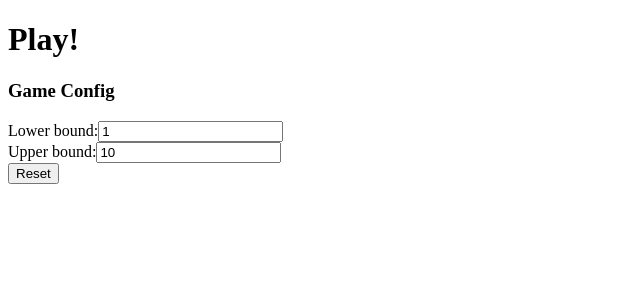
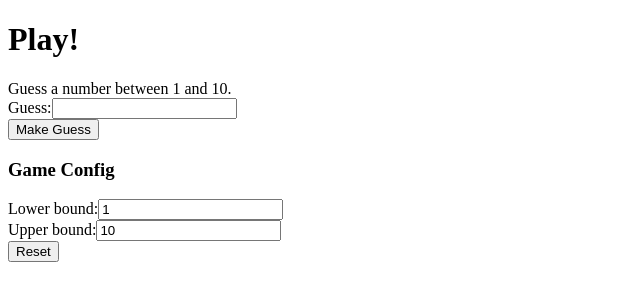
Before and after one commit to mwnachman/guessTheNumber, a React app: page / in a window 1280 px wide. Shown: the top 300 px of the page, without its empty margins (0-640 px from the left). Built offline with nearby package versions, Linux system fonts and the light colour scheme; the HTML template or start-up script is replaced by a standard one.

Commit message:
finish basic functionality

```diff
--- a/src/components/Game.jsx
+++ b/src/components/Game.jsx
@@ -1,5 +1,6 @@
 import React from 'react'
 import PropTypes from 'prop-types'
+import { generateRandomNumber } from '../utils/utils'
 import Play from './Play.jsx'
 import GameConfig from './GameConfig.jsx'
 
@@ -9,27 +10,68 @@ class Game extends React.Component {
     this._initState = {
       lastGuess: '',
       lowerBound: '1',
-      upperBound: '10'
+      upperBound: '10',
+      statusMessage: ''
     }
+    this.setWinningNumber = this.setWinningNumber.bind(this)
     this.changeBounds = this.changeBounds.bind(this)
     this.processGuess = this.processGuess.bind(this)
+    this.setStatusMessage = this.setStatusMessage.bind(this)
     this.state = this._initState
   }
 
+  componentDidMount() {
+    // Set the initial winning number
+    this.setWinningNumber()
+  }
+
+  setWinningNumber() {
+    const lower = parseInt(this.state.lowerBound)
+    const upper = parseInt(this.state.upperBound)
+    const winningNumber = generateRandomNumber(lower, upper)
+    this.setState({winningNumber})
+  }
+
   changeBounds(lowerBound, upperBound) {
-    this.setState({lowerBound, upperBound})
+    // Change the upper & lower boundaries
+    // Then reset the winning number within the new bounds
+    this.setState({lowerBound, upperBound},
+      () => this.setWinningNumber())
   }
 
   processGuess(lastGuess) {
+    const status = this.setStatusMessage(lastGuess)
     this.setState({lastGuess})
   }
 
+  setStatusMessage(lastGuess) {
+    let statusMessage
+    if (lastGuess > this.state.winningNumber) {
+      statusMessage = 'Nope. Lower'
+    } else if (lastGuess < this.state.winningNumber) {
+      statusMessage = 'Nope. Higher.'
+    } else {
+      statusMessage = 'You got it!'
+    }
+    this.setState({statusMessage})
+  }
+
   render() {
+    const {
+      lowerBound,
+      upperBound,
+      lastGuess,
+      statusMessage
+    } = this.state
     return (
       <div>
-        <Play processGuess={this.processGuess}/>
-        <GameConfig lowerBound={this.state.lowerBound}
-                    upperBound={this.state.upperBound}
+        <Play processGuess={this.processGuess}
+              lowerBound={lowerBound}
+              upperBound={upperBound}
+              lastGuess={lastGuess}
+              statusMessage={statusMessage}/>
+        <GameConfig lowerBound={lowerBound}
+                    upperBound={upperBound}
                     changeBounds={this.changeBounds}/>
       </div>
     )
--- a/src/components/GameConfig.jsx
+++ b/src/components/GameConfig.jsx
@@ -15,7 +15,8 @@ class GameConfig extends React.Component {
   }
 
   reset() {
-    this.props.changeBounds(this.state.lowerBound, this.state.upperBound)
+    const { lowerBound, upperBound } = this.state
+    this.props.changeBounds(lowerBound, upperBound)
   }
 
   changeLowerBound({target: {value}}) {
@@ -27,17 +28,19 @@ class GameConfig extends React.Component {
   }
 
   render() {
-    const { lowerBound, upperBound } = this.props
+    const { lowerBound, upperBound } = this.state
     return (
-      <div>
+      <div className="form-section">
         <h3>Game Config</h3>
         <div>
           Lower bound:
-          <input onChange={this.changeLowerBound} value={this.state.lowerBound}/>
+          <input onChange={this.changeLowerBound}
+                 value={lowerBound}/>
         </div>
         <div>
           Upper bound:
-          <input onChange={this.changeUpperBound} value={this.state.upperBound}/>
+          <input onChange={this.changeUpperBound}
+                 value={upperBound}/>
         </div>
         <button onClick={this.reset}>Reset</button>
       </div>
--- a/src/components/Play.jsx
+++ b/src/components/Play.jsx
@@ -1,12 +1,62 @@
 import React from 'react'
 import PropTypes from 'prop-types'
 
-const Play = () => {
-  return (
-    <div>
-      <h1>Play!</h1>
-    </div>
-  )
+class Play extends React.Component {
+  constructor(props) {
+    super(props)
+    this._initState = {
+      guess: ''
+    }
+    this.resetState = this.resetState.bind(this)
+    this.changeGuess = this.changeGuess.bind(this)
+    this.submitGuess = this.submitGuess.bind(this)
+    this.state = this._initState
+  }
+
+  resetState() {
+    this.setState(this._initState)
+  }
+
+  changeGuess({target: {value}}) {
+    this.setState({guess: value})
+  }
+
+  submitGuess() {
+    this.props.processGuess(this.state.guess)
+    this.resetState()
+  }
+
+  render() {
+    const {
+      lowerBound,
+      upperBound,
+      lastGuess,
+      statusMessage
+    } = this.props
+    return (
+      <div className="form-section">
+        <h1>Play!</h1>
+        <div>
+          Guess a number between {lowerBound} and {upperBound}.
+        </div>
+        {lastGuess &&
+          <div>Last guess: {lastGuess}</div>
+        }
+        <div>{statusMessage}</div>
+        <div>
+          Guess:
+          <input onChange={this.changeGuess}
+                 value={this.state.guess}/>
+        </div>
+        <button onClick={this.submitGuess}>Make Guess</button>
+      </div>
+    )
+  }
+}
+Play.propTypes = {
+  lowerBound: PropTypes.string,
+  upperBound: PropTypes.string,
+  lastGuess: PropTypes.string
 }
 
 export default Play
--- a/src/styles/app.css
+++ b/src/styles/app.css
@@ -2,6 +2,19 @@
   width: 50%;
   text-align: center;
   margin: auto;
+}
+
+.form-section {
+  margin-top: 30px;
+}
+
+div {
+  margin-top: 5px;
+}
+
+input {
+  margin-left: 10px;
+  padding: 5px;
 }
 
 button {
--- /dev/null
+++ b/src/utils/utils.js
@@ -0,0 +1,5 @@
+// Generate a random integer between two bounds
+export function generateRandomNumber(upper, lower) {
+  const range = upper - lower
+  return Math.trunc((Math.random() * range) + lower)
+}
```
Also changed, not shown: src/index.css (line endings or trailing spaces).
